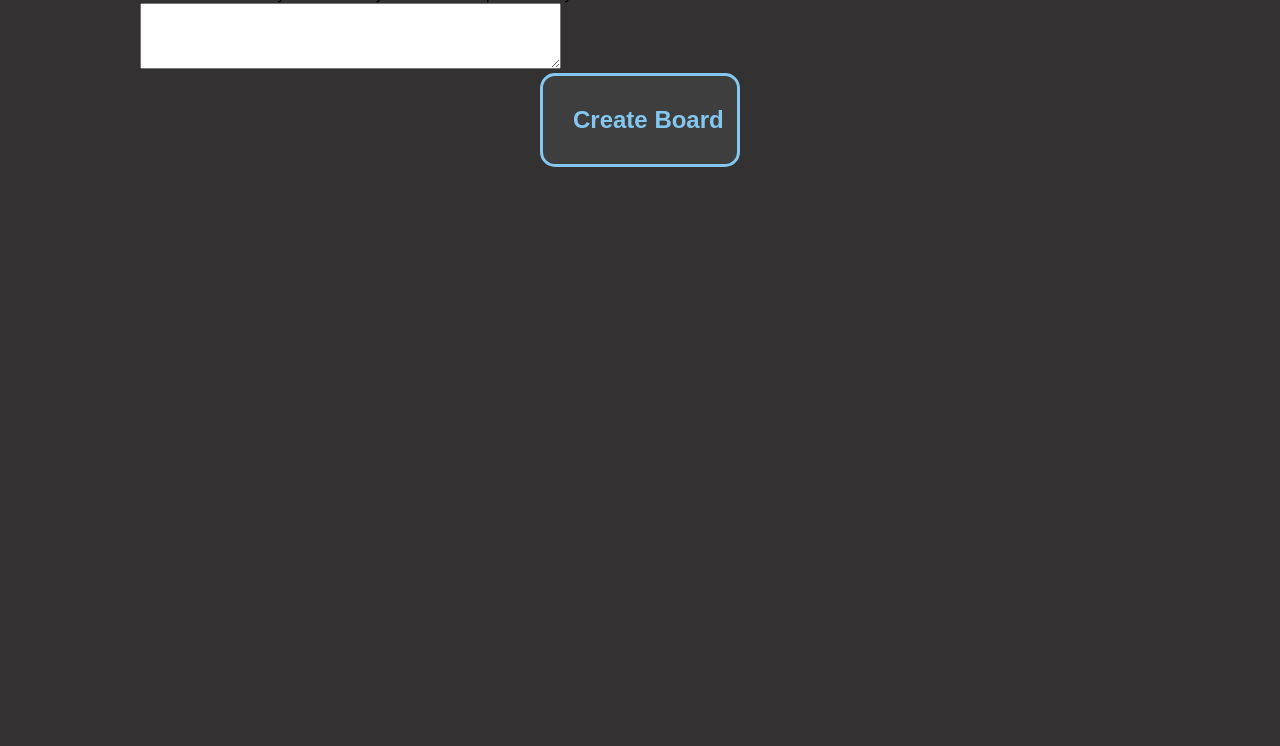
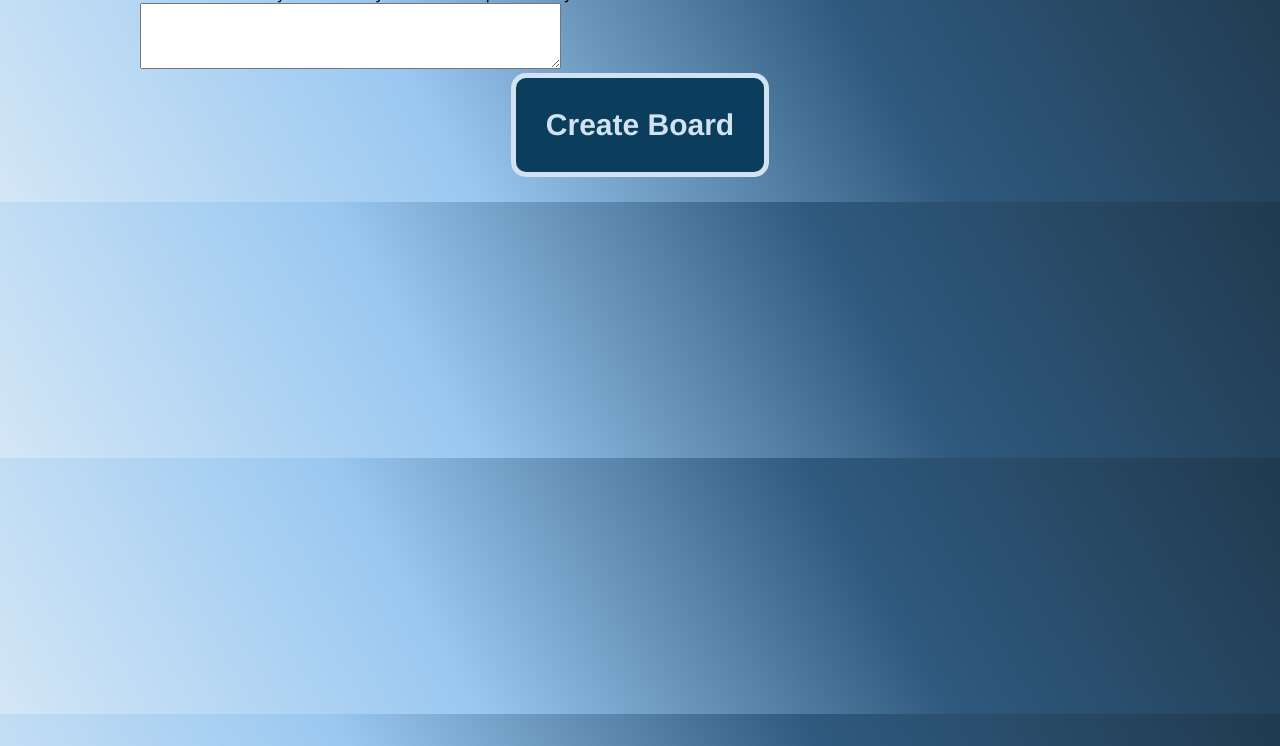
Before and after one commit to citizen-snipz/leonBingo, a plain HTML site: page index.html in a window 1280 px wide. Shown: the part 54-800 px from the top of the page. Drawn offline with Linux system fonts and the light colour scheme.

Commit message:
restyled background with gradient, adjusted footer and margins

```diff
--- a/css/style.css
+++ b/css/style.css
@@ -13,8 +13,13 @@ nav {
 }
 
 body {
-  background-color: rgb(51, 49, 49);
-
+  background-image: linear-gradient(
+    60deg,
+    rgba(200, 224, 243, 0.8),
+    rgb(154, 200, 241),
+    rgb(47, 89, 126),
+    rgb(32, 58, 78)
+  );
   font-family: Verdana, Geneva, sans-serif;
   margin: 0px auto; /*top and bottom margins 0, left and right auto centeres*/
   width: 1000px;
@@ -24,17 +29,17 @@ body {
 input {
   text-align: center;
   padding: 30px;
-  border: 25px;
-  width: 200px;
+  width: auto;
   margin: 0 auto;
   display: block;
-  justify-content: center;
-  border: 3px solid rgb(132, 200, 240);
-  background-color: rgb(63, 62, 62);
-  color: rgb(132, 200, 240);
+  border: 5px solid rgb(211, 226, 241);
+  background-color: rgb(11, 61, 92);
+  color: rgb(211, 226, 241);
   border-radius: 15px;
-  font-size: 24px;
+  font-size: 30px;
   font-weight: 600;
+  font-family: "Franklin Gothic Medium", "Arial Narrow", Arial, sans-serif;
+  margin-bottom: 25px;
 }
 
 table,
@@ -80,9 +85,9 @@ body header h1 img.center {
 }
 header h1 {
   text-align: center;
-  color: rgb(132, 200, 240);
+  color: rgb(211, 226, 241);
   text-decoration: wavy;
-  text-shadow: 2px 2px rgb(235, 235, 235);
+  text-shadow: 2px 2px rgb(60, 61, 63);
   font-size: 60px;
   margin-bottom: 30px;
 }
@@ -168,8 +173,7 @@ footer a:hover {
 
 footer {
   clear: rgb(0, 0, 0);
-  padding-top: 10px;
-  background-color: rgb(255, 0, 0);
+  padding-top: 700px;
 }
 footer p {
   text-align: center;
```
